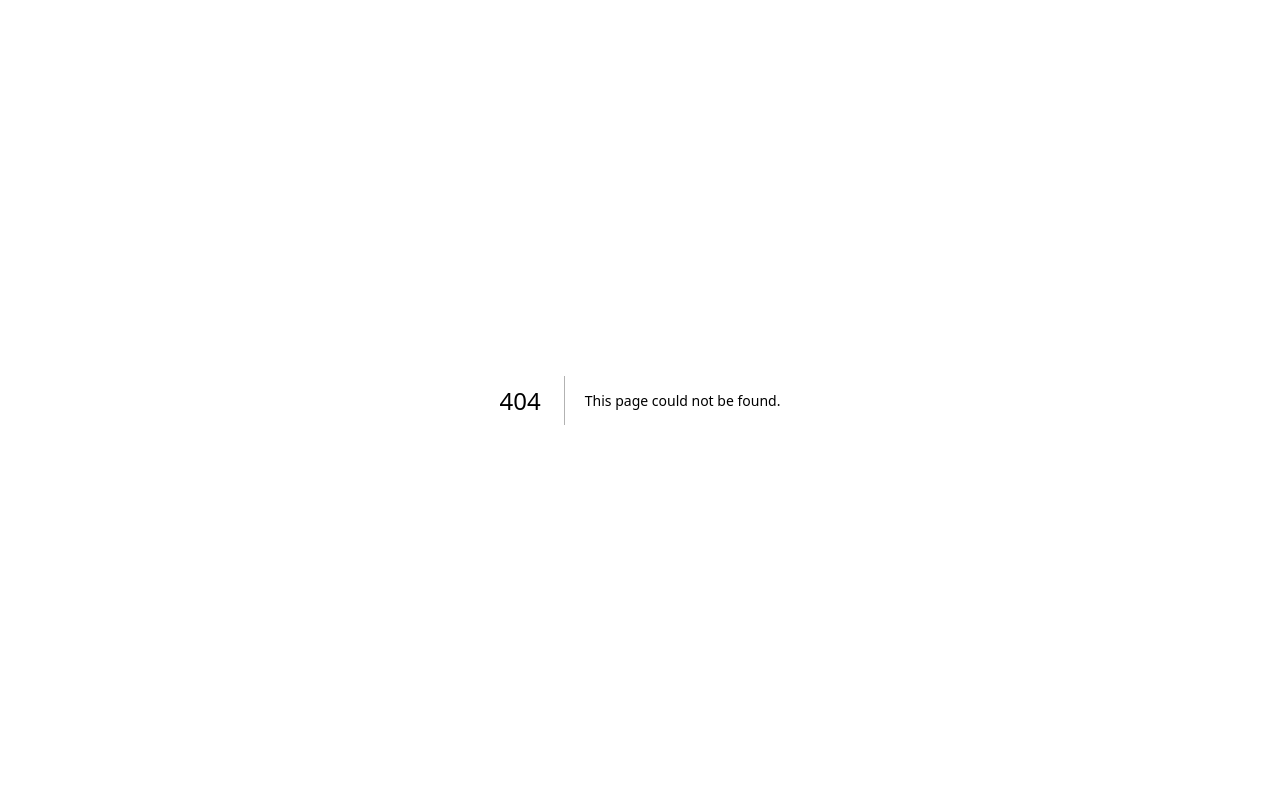
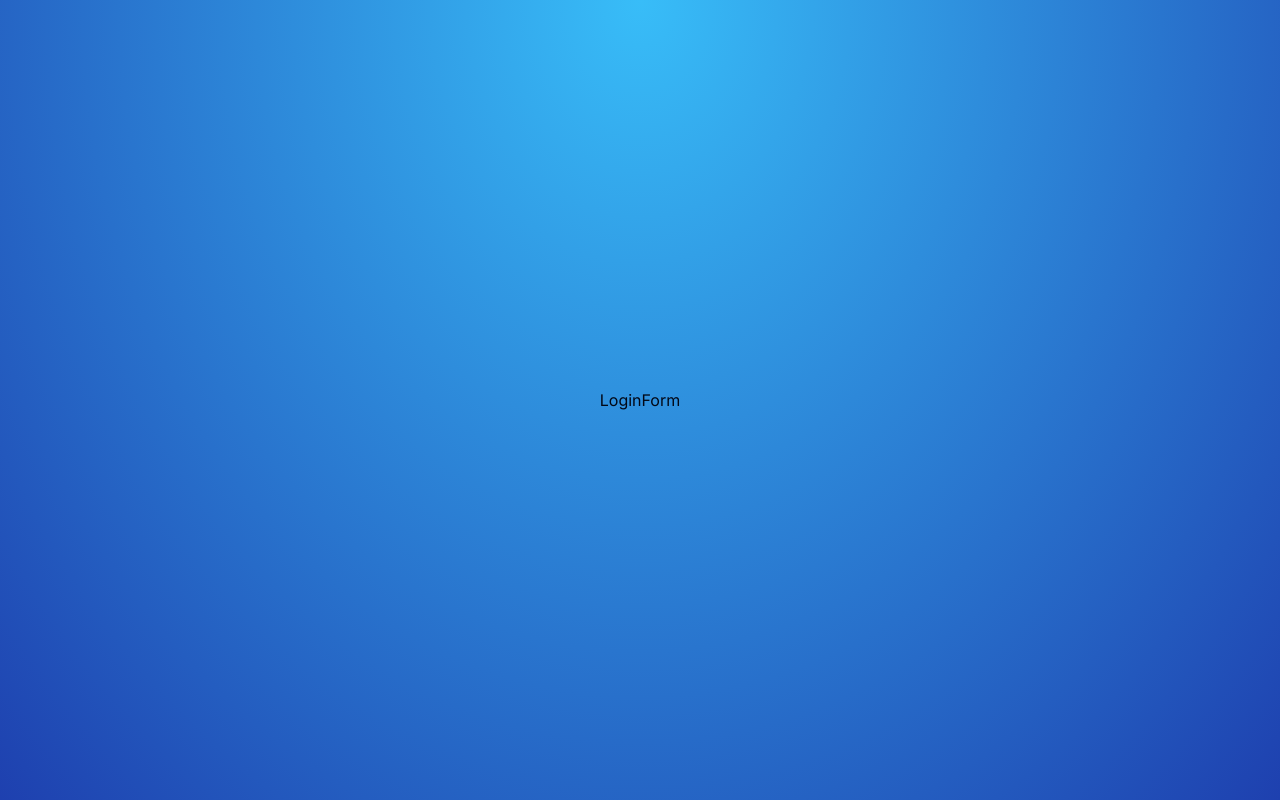
Before and after one commit to sanidhyy/next-auth, a Next.js app: page /auth/login in a window 1280 px wide. Before the commit this address had no page. Built offline with nearby package versions, Linux system fonts and the light colour scheme.

Commit message:
login page layout implemented

```diff
--- /dev/null
+++ b/app/auth/layout.tsx
@@ -0,0 +1,11 @@
+import type { PropsWithChildren } from "react";
+
+const AuthLayout = ({ children }: PropsWithChildren) => {
+  return (
+    <div className="h-full flex items-center justify-center bg-[radial-gradient(ellipse_at_top,_var(--tw-gradient-stops))] from-sky-400 to-blue-800">
+      {children}
+    </div>
+  );
+};
+
+export default AuthLayout;
--- /dev/null
+++ b/app/auth/login/page.tsx
@@ -0,0 +1,7 @@
+import { LoginForm } from "@/components/auth/login-form";
+
+const LoginPage = () => {
+  return <LoginForm />;
+};
+
+export default LoginPage;
--- a/app/page.tsx
+++ b/app/page.tsx
@@ -1,8 +1,8 @@
 import { Poppins } from "next/font/google";
 
+import { LoginButton } from "@/components/auth/login-button";
+import { Button } from "@/components/ui/button";
 import { cn } from "@/lib/utils";
-import { Button } from "@/components/ui/button";
-import { LoginButton } from "@/components/auth/login-button";
 
 const font = Poppins({
   subsets: ["latin"],
--- /dev/null
+++ b/components/auth/login-form.tsx
@@ -0,0 +1,3 @@
+export const LoginForm = () => {
+  return <div>LoginForm</div>;
+};
```
